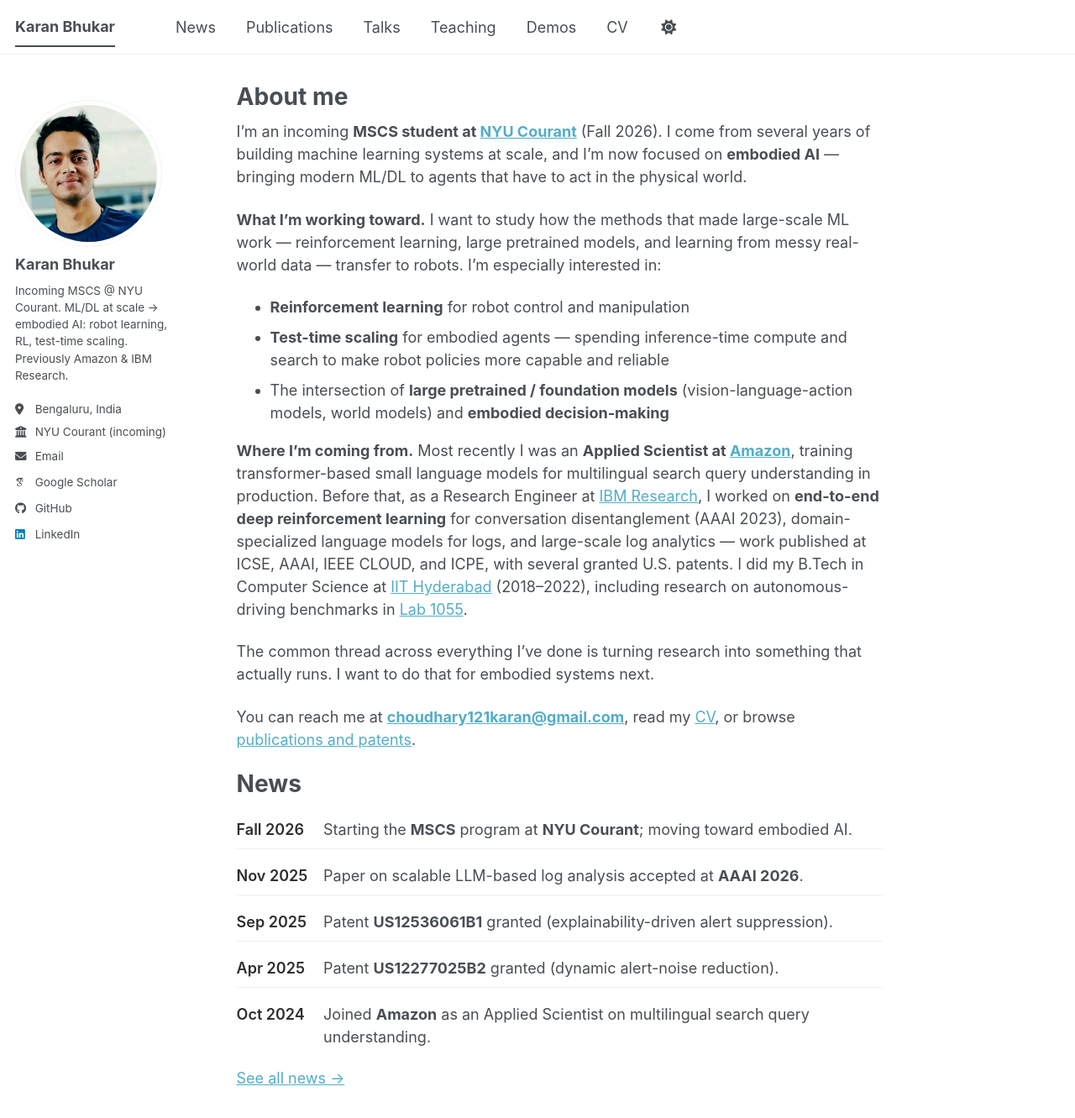
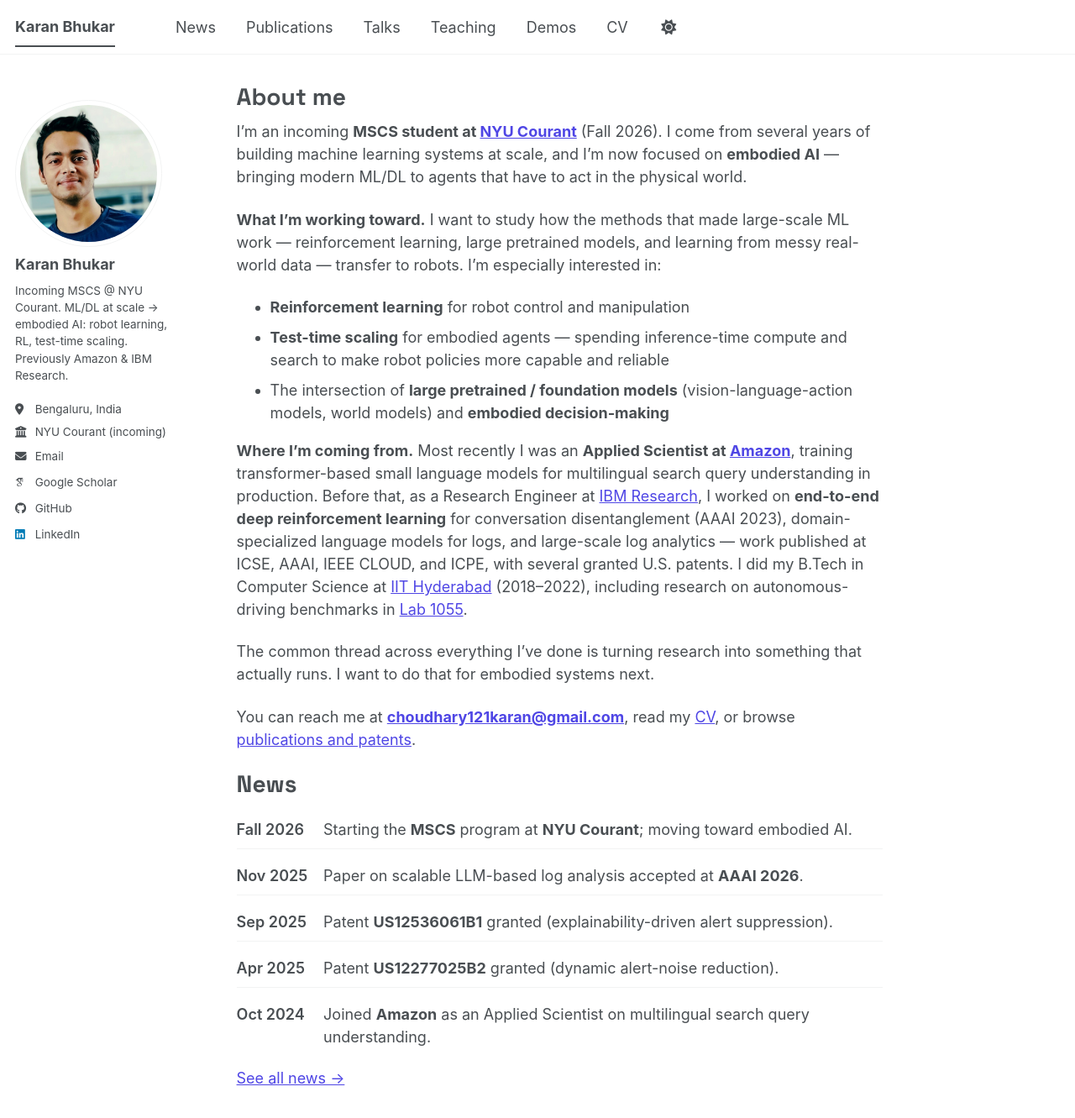
Before and after one commit to karan121bhukar/karan121bhukar.github.io, a Jekyll site: the page built from _pages/about.md, in a window 1280 px wide and 1400 px high. Shown: the top 1331 px of the window at 84% size. Built offline with Jekyll 4.4.1, drawn with Linux system fonts in a browser that asks for light colours; some web fonts are replaced; a script bundle is joined from its source files by our own code; library files that are not in the unit come from our copies.

Commit message:
Stylistic first pass: indigo accent, Space Grotesk headings, theme-aware news
- Replace stock teal accent with indigo (#4f46e5 light / #818cf8 dark) incl. links
- Load Space Grotesk and use it for all headings ($header-font-family)
- Make custom News component borders/colors use theme CSS variables

```diff
--- a/_includes/head/custom.html
+++ b/_includes/head/custom.html
@@ -1,6 +1,11 @@
 {% include base_path %}
 
 <!-- start custom head snippets -->
+
+<!-- Heading typeface -->
+<link rel="preconnect" href="https://fonts.googleapis.com">
+<link rel="preconnect" href="https://fonts.gstatic.com" crossorigin>
+<link rel="stylesheet" href="https://fonts.googleapis.com/css2?family=Space+Grotesk:wght@500;600;700&display=swap">
 
 <!-- Support for Academicons -->
 <link rel="stylesheet" href="{{ base_path }}/assets/css/academicons.css"/>
--- a/_pages/about.md
+++ b/_pages/about.md
@@ -29,13 +29,13 @@ News
     display: flex;
     gap: 0.75em;
     padding: 0.5em 0;
-    border-bottom: 1px solid #eee;
+    border-bottom: 1px solid var(--global-border-color);
   }
   ul.news-list li:last-child { border-bottom: none; }
   .news-date {
     flex: 0 0 5em;
     font-weight: 600;
-    color: #2e2e2e;
+    color: var(--global-text-color);
     white-space: nowrap;
   }
   .news-body { flex: 1 1 auto; min-width: 0; }
--- a/_sass/_themes.scss
+++ b/_sass/_themes.scss
@@ -40,7 +40,7 @@ $type-size-7                : 0.6875em; // ~11px
 $type-size-8                : 0.625em;  // ~10px
 
 $global-font-family         : $sans-serif;
-$header-font-family         : $sans-serif;
+$header-font-family         : "Space Grotesk", -apple-system, "Segoe UI", Roboto, "Helvetica Neue", Arial, sans-serif;
 $caption-font-family        : $serif;
 
 /* ==========================================================================
--- a/_sass/theme/_default_dark.scss
+++ b/_sass/theme/_default_dark.scss
@@ -3,7 +3,7 @@
     ========================================================================== */
 
 /* Color codes used for the theme */
-$primary-color              : #0ea1c5;
+$primary-color              : #818cf8;
 $gray                       : #7a8288;
 $dark-gray                  : mix(#000, $gray, 40%);
 $darker-gray                : mix(#000, $gray, 60%);
@@ -13,7 +13,7 @@ $background                 : #474747;
 $background-light           : mix(#fff, $background, 80%);
 $background-lighter         : mix(#fff, $background, 90%);
 $text                       : #ffffff;
-$link                       : #0ea1c5;
+$link                       : #a5b4fc;
 $link-dark                  : mix(#000, $link, 25%);
 $link-light                 : mix(#fff, $link, 25%);
 
--- a/_sass/theme/_default_light.scss
+++ b/_sass/theme/_default_light.scss
@@ -2,7 +2,7 @@
     DEFAULT THEME - LIGHT VERSION
     ========================================================================== */
 /* Color codes used for the theme */
-$primary-color              : #2f7f93;
+$primary-color              : #4f46e5;
 $gray                       : #7a8288;
 $dark-gray                  : mix(#000, $gray, 40%);
 $darker-gray                : mix(#000, $gray, 60%);
@@ -36,9 +36,9 @@ $sidebar-screen-min-width   : 1024px;
     --global-code-background-color      : #fafafa;
     --global-code-text-color            : #{$darker-gray};
     --global-fig-caption-color          : mix(#fff,  #{$dark-gray}, 25%);
-    --global-link-color                 : #52adc8;
-    --global-link-color-hover           : mix(#000, #2f7f93, 25%);
-    --global-link-color-visited         : mix(#fff, #2f7f93, 25%);
+    --global-link-color                 : #4f46e5;
+    --global-link-color-hover           : #{mix(#000, #4f46e5, 25%)};
+    --global-link-color-visited         : #4338ca;
     --global-masthead-link-color        : #{$dark-gray};
     --global-masthead-link-color-hover  : mix(#000, #{$gray}, 25%);
     --global-text-color                 : #{$dark-gray};
```
Also changed, not shown: _pages/news.md (+2 -2 lines).
